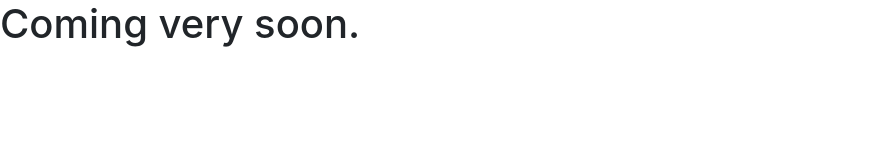
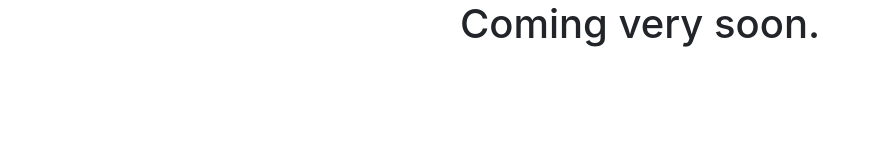
Before and after one commit to whoisguardsite/whoisguardsite.github.io, a plain HTML site: page index.html in a window 1280 px wide. Shown: the whole page, without its empty margins (0-878 px from the left). Drawn offline with nearby package versions, Linux system fonts and the light colour scheme.

Commit message:
Update index.html

```diff
--- a/index.html
+++ b/index.html
@@ -11,7 +11,7 @@
     <title>WIGDS</title>
   </head>
   <body>
-    <h1>Coming very soon.</h1>
+    <h1><center>Coming very soon.<center></h1>
 
     <!-- Optional JavaScript -->
     <!-- jQuery first, then Popper.js, then Bootstrap JS -->
```
